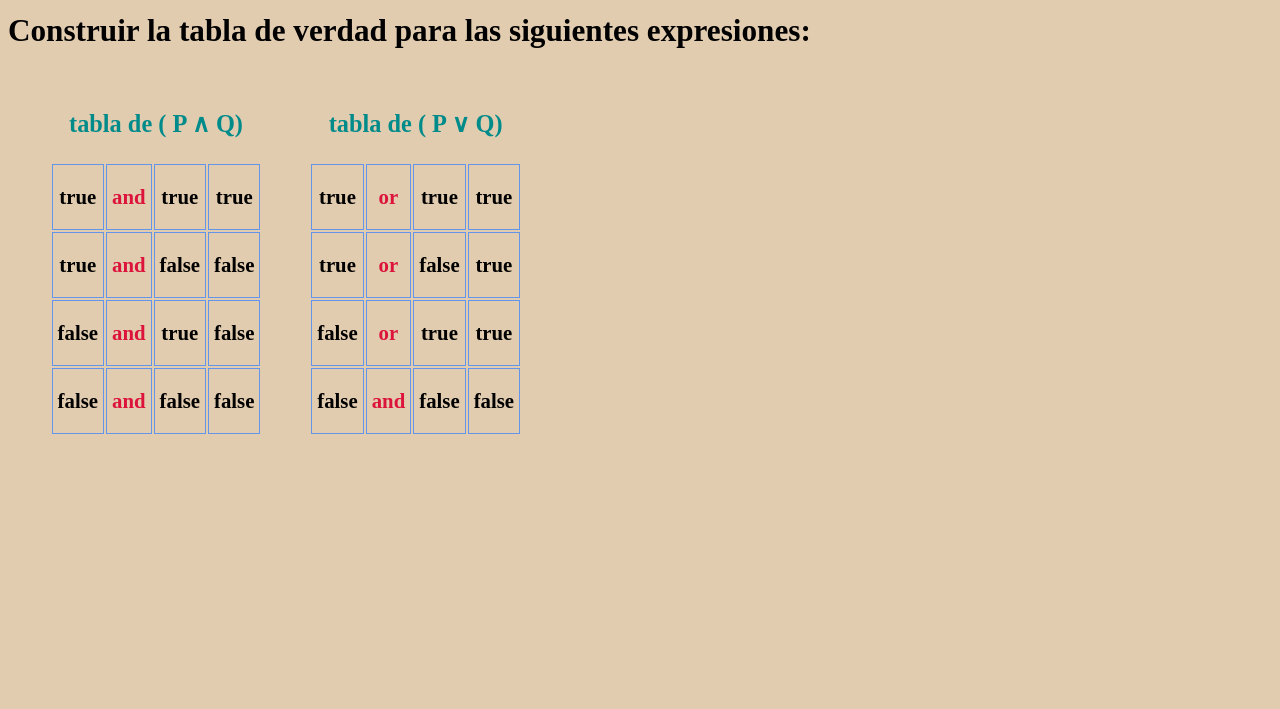
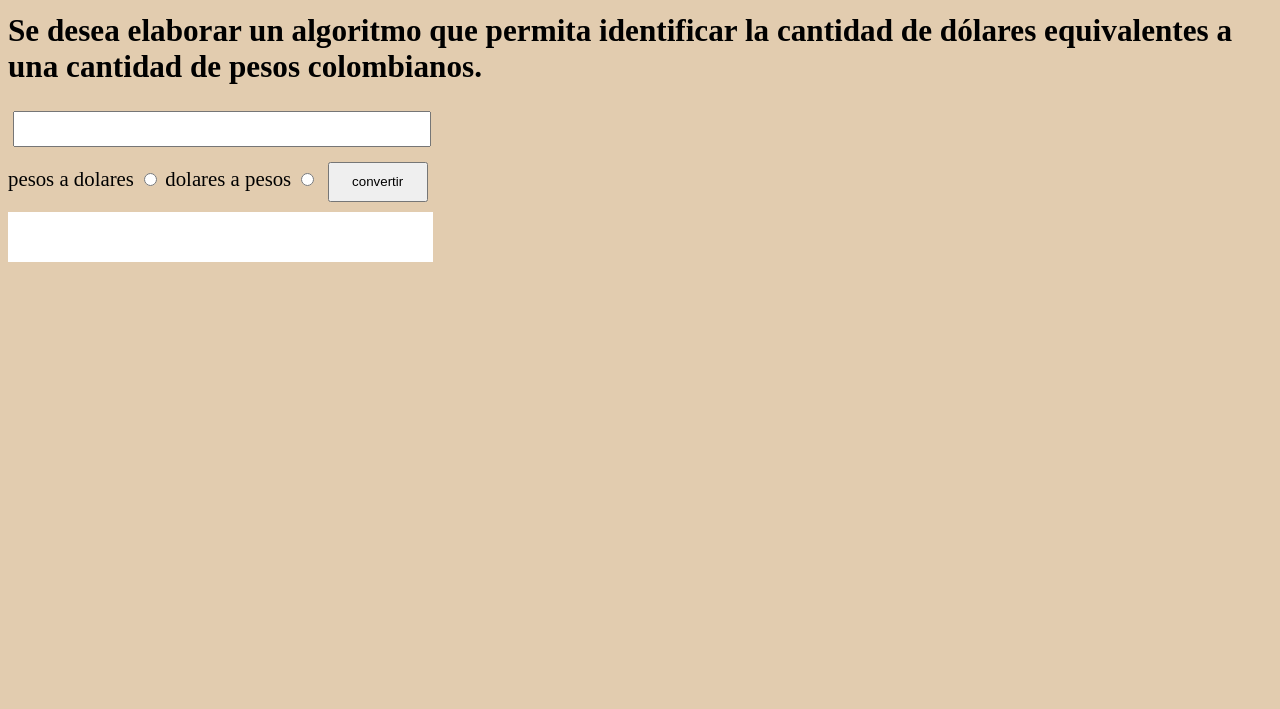
Before and after one commit to JesusDavidJaimesSerranoADSO/JesusDavidJaimesSerrano, a plain HTML site: page taller 1/index.html in a window 1280 px wide. Shown: the part 91-800 px from the top of the page. Drawn offline with Linux system fonts and the light colour scheme.

Commit message:
Taller 1 Ejercicio 3

```diff
--- a/taller 1/index.html
+++ b/taller 1/index.html
@@ -5,69 +5,25 @@
     <meta http-equiv="X-UA-Compatible" content="IE=edge">
     <meta name="viewport" content="width=device-width, initial-scale=1.0">
     <link rel="stylesheet" href="style.css">
+    <script src="main.js"></script>
     <title>Document</title>
 </head>
 <body>
-    <h1>Tabla de verdades</h1>
-    <h2>Construir la tabla de verdad para las siguientes expresiones: </h2>
-    <div class="verdad">
-        <h3>tabla de ( P ∧ Q) </h3>
-        <table>
-            <tr>
-                <th>true</th>
-                <th> and </th>
-                <th>true</th>
-                <th>true</th>
-            </tr>
-            <tr>
-                <th>true</th>
-                <th> and </th>
-                <th>false</th>
-                <th>false</th>
-            </tr>
-            <tr>
-                <th>false</th>
-                <th> and </th>
-                <th>true</th>
-                <th>false</th>
-            </tr>
-            <tr>
-                <th>false</th>
-                <th> and </th>
-                <th>false</th>
-                <th>false</th>
-            </tr>
-        </table>
+    <h1>Convertidor moneda</h1>
+    <h2> Se desea elaborar un algoritmo que permita identificar la cantidad de dólares equivalentes a una cantidad
+        de pesos colombianos.</h2>
+    <form id="myform">
+        <input type="text" name="moneda">
+        <div class="cont">
+        <label>pesos a dolares</label>
+            <input type="radio" name="selet" value="pad">
+            <label>dolares a pesos</label>
+            <input type="radio" name="selet" value="dap">
+        </div>
+        <input type="submit" value="convertir">
+    </form>
+    <div class="rest">
+
     </div>
-    <div class="falso">
-        <h3>tabla de ( P ∨ Q)  </h3>
-        <table>
-            <tr>
-                <th>true</th>
-                <th> or </th>
-                <th>true</th>
-                <th>true</th>
-            </tr>
-            <tr>
-                <th>true</th>
-                <th> or </th>
-                <th>false</th>
-                <th>true</th>
-            <tr>
-                <th>false</th>
-                <th> or </th>
-                <th>true</th>
-                <th>true</th>
-            </tr>
-            <tr>
-                <th>false</th>
-                <th> and </th>
-                <th>false</th>
-                <th>false</th>
-            </tr>
-        </tr>
-    </table>
-    </div>
-
 </body>
 </html>
--- a/taller 1/main.js
+++ b/taller 1/main.js
@@ -0,0 +1,26 @@
+addEventListener("DOMContentLoaded",e=>{
+    let opcion = document.querySelector('.cont');
+    let valor = document.querySelector('[name="moneda"]')
+    let rest = 0
+
+    opcion.addEventListener("change", (e)=>{
+        let seleccion = e.target.value
+            if( seleccion == "pad"){
+            rest = valor.value / 4800
+        }
+        else{
+            rest = valor.value * 4800
+        }
+    })
+
+    let myform = document.querySelector("#myform");
+
+    myform.addEventListener("submit", (e)=>{
+        e.preventDefault()
+        let result = document.querySelector(".rest")
+        result.insertAdjacentHTML("beforeend",`
+        <p>${rest}</p>
+        `)
+    })
+
+})
--- a/taller 1/style.css
+++ b/taller 1/style.css
@@ -6,21 +6,24 @@ h3{
     color:darkcyan;
     text-align: center;
 }
-.verdad{
+.cont{
     display: inline-block;
-    margin: 10px 2em;
 }
-
-
-.falso{
+[name="moneda"]{
+    margin: 5px 5px;
+    display: block;
+    width: 410px;
+    height: 30px;
+}
+[type="submit"]{
     display: inline-block;
-    margin: 10px auto;
+    margin: 10px 5px;
+    width: 100px;
+    height: 40px;
 }
-
-th{
-    border: 1px solid cornflowerblue;
-    padding: 20px 5px;
+.rest{
+    display: block;
+    width: 425px;
+    height: 50px;
+    background: white;
 }
-th:nth-child(2){
-    color: crimson;
-}
```
